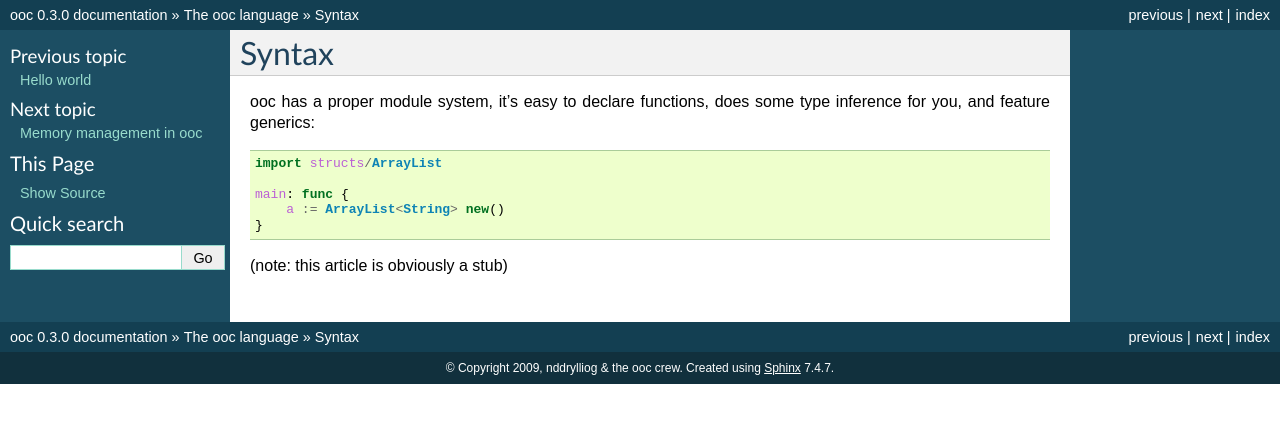
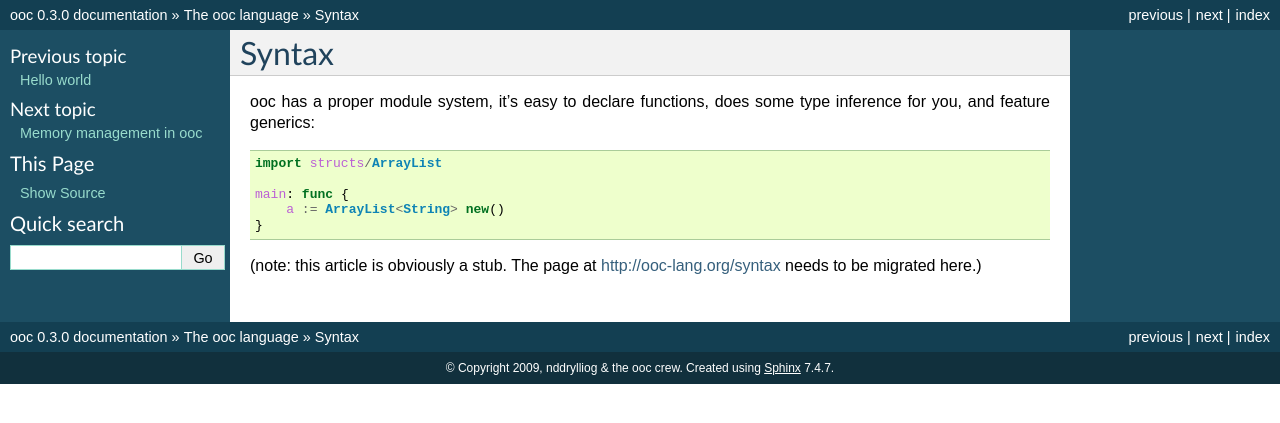
Before and after one commit to fasterthanlime/ooc-docs, a Sphinx documentation site: the page built from source/language/syntax.rst, in a window 1280 px wide. Shown: the top 423 px of the page. Built offline with Sphinx 7.4.7, drawn with Linux system fonts in a browser that asks for light colours; pages that are not in the unit, such as notebooks, are missing from menus.

Commit message:
Renamed again, more luck now?

```diff
--- a/source/language/syntax.rst
+++ b/source/language/syntax.rst
@@ -9,4 +9,5 @@
         a := ArrayList<String> new()
     }
 
-(note: this article is obviously a stub)
+(note: this article is obviously a stub. The page at http://ooc-lang.org/syntax
+needs to be migrated here.)
--- a/source/memory/index.rst
+++ b/source/memory/index.rst
@@ -4,5 +4,5 @@
 .. toctree::
     :maxdepth: 2
 
-	gc.rst
-    nogc.rst
+	garbagecollector.rst
+    manual.rst
```
Also changed, not shown: source/memory/garbagecollector.rst (renamed from source/memory/gc.rst), source/memory/manual.rst (renamed from source/memory/nogc.rst).
